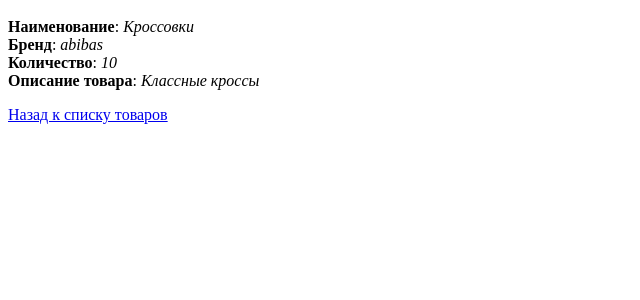
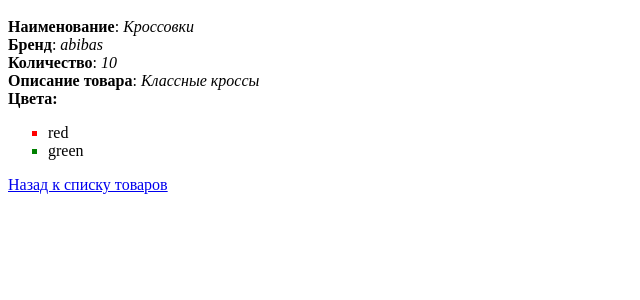
Before and after one commit to MariaSamorodskaya/FirstDjango_03082025, a Django app: page /item/1 in a window 1280 px wide. Shown: the part 26-326 px from the top of the page, without its empty margins (0-640 px from the left). Run offline with Django 5.2, Linux system fonts and the light colour scheme; data comes from the database, SQL or seed files in the repository.

Commit message:
Done. M4_2:tasks1-2

```diff
--- a/MainApp/views.py
+++ b/MainApp/views.py
@@ -1,6 +1,6 @@
 from django.shortcuts import render
 from django.http import HttpResponse, HttpResponseNotFound
-from MainApp.models import Item
+from MainApp.models import Item, Color
 
 # Create your views here.
 
@@ -35,7 +35,8 @@ def author(request):
 def f_items(request,id_arg: int):
     try:
         items=Item.objects.get(id=id_arg)
-        context = {"items": items}
+        item_colors=items.colors.all()
+        context = {"items": items, "item_colors": item_colors}
         return render(request,'item_page.html', context)
 
     except:
--- a/templates/item_page.html
+++ b/templates/item_page.html
@@ -9,5 +9,13 @@
     <strong>Количество</strong>:
         <i>{{items.count | default:"Товар отсутствует."}}</i><br>
     <strong>Описание товара</strong>: <i>{{items.description}}</i><br>
+    <strong>Цвета:</strong>
+    <ul>
+    {% for el in item_colors %}
+        <li style = "list-style-type: square; color: {{el.name}}">
+            <span style = "color: black">{{el.name}}</span>
+        </li>
+    {% endfor %}
+    </ul>
 
 {% endblock  %}
```
